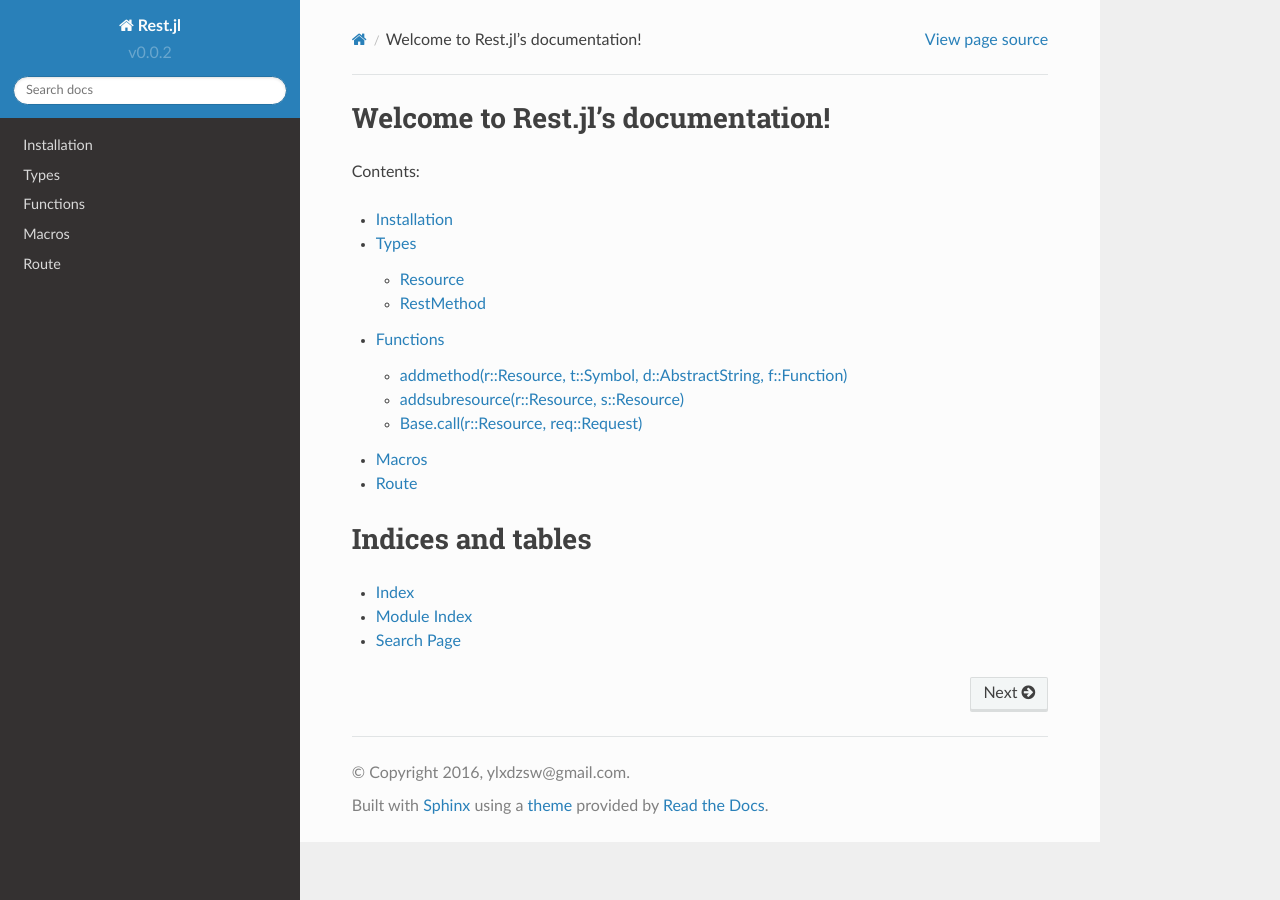
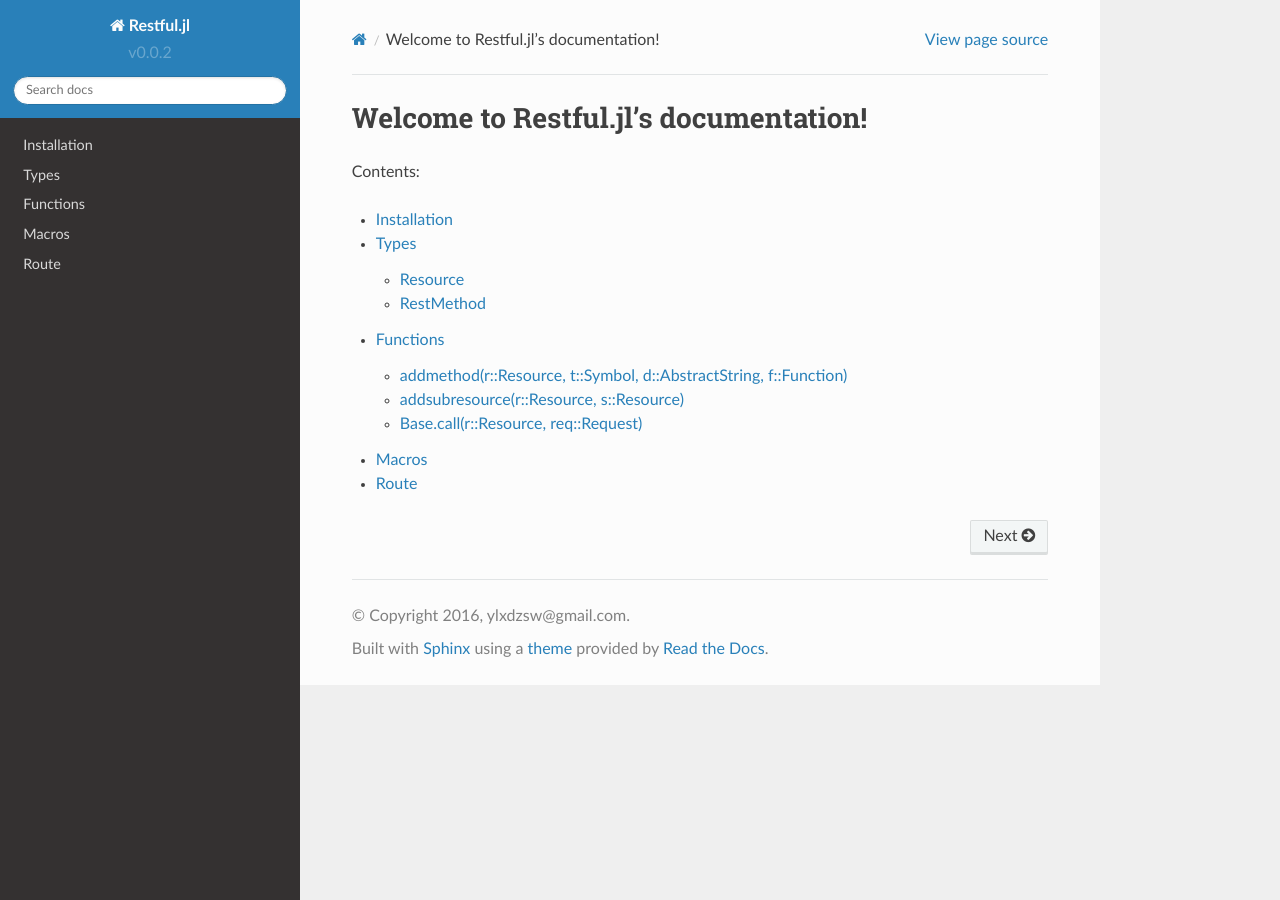
Before and after one commit to ylxdzsw/Restful.jl, a Sphinx documentation site: the page built from doc/index.rst, in a window 1280 px wide. Built offline with Sphinx 7.4.7 and the Read the Docs theme 2.0.0, drawn with Linux system fonts in a browser that asks for light colours.

Commit message:
change name to avoid conflict with Base

```diff
--- a/doc/conf.py
+++ b/doc/conf.py
@@ -1,7 +1,7 @@
 #!/usr/bin/env python3
 # -*- coding: utf-8 -*-
 #
-# Rest.jl documentation build configuration file, created by
+# Restful.jl documentation build configuration file, created by
 # sphinx-quickstart on Sat Apr  2 15:05:39 2016.
 #
 # This file is execfile()d with the current directory set to its
@@ -53,7 +53,7 @@
 master_doc = 'index'
 
 # General information about the project.
-project = 'Rest.jl'
+project = 'Restful.jl'
 copyright = '2016, ylxdzsw@gmail.com'
 author = 'ylxdzsw@gmail.com'
 
@@ -207,7 +207,7 @@
 #html_search_scorer = 'scorer.js'
 
 # Output file base name for HTML help builder.
-htmlhelp_basename = 'Restjldoc'
+htmlhelp_basename = 'Restfuljldoc'
 
 # -- Options for LaTeX output ---------------------------------------------
 
@@ -229,7 +229,7 @@
 # (source start file, target name, title,
 #  author, documentclass [howto, manual, or own class]).
 latex_documents = [
-  (master_doc, 'Restjl.tex', 'Rest.jl Documentation',
+  (master_doc, 'Restfuljl.tex', 'Restful.jl Documentation',
    'ylxdzsw@gmail.com', 'manual'),
 ]
 
@@ -259,7 +259,7 @@
 # One entry per manual page. List of tuples
 # (source start file, name, description, authors, manual section).
 man_pages = [
-    (master_doc, 'restjl', 'Rest.jl Documentation',
+    (master_doc, 'restfuljl', 'Restful.jl Documentation',
      [author], 1)
 ]
 
@@ -273,8 +273,8 @@
 # (source start file, target name, title, author,
 #  dir menu entry, description, category)
 texinfo_documents = [
-  (master_doc, 'Restjl', 'Rest.jl Documentation',
-   author, 'Restjl', 'One line description of project.',
+  (master_doc, 'Restfuljl', 'Restful.jl Documentation',
+   author, 'Restfuljl', 'One line description of project.',
    'Miscellaneous'),
 ]
 
--- a/doc/index.rst
+++ b/doc/index.rst
@@ -1,8 +1,8 @@
 .. Rest.jl documentation master file, created by
    sphinx-quickstart on Sat Apr  2 15:05:39 2016.
 
-Welcome to Rest.jl's documentation!
-===================================
+Welcome to Restful.jl's documentation!
+======================================
 
 Contents:
 
@@ -13,10 +13,3 @@
    API
    macro
    route
-
-Indices and tables
-==================
-
-* :ref:`genindex`
-* :ref:`modindex`
-* :ref:`search`
```
Also changed, not shown: README.md (+5 -4 lines), doc/introduction.md (+1 -1 lines), doc/macro.md (+1 -1 lines), doc/route.md (+2 -2 lines), .travis.yml, LICENSE.md, 6 other files.
